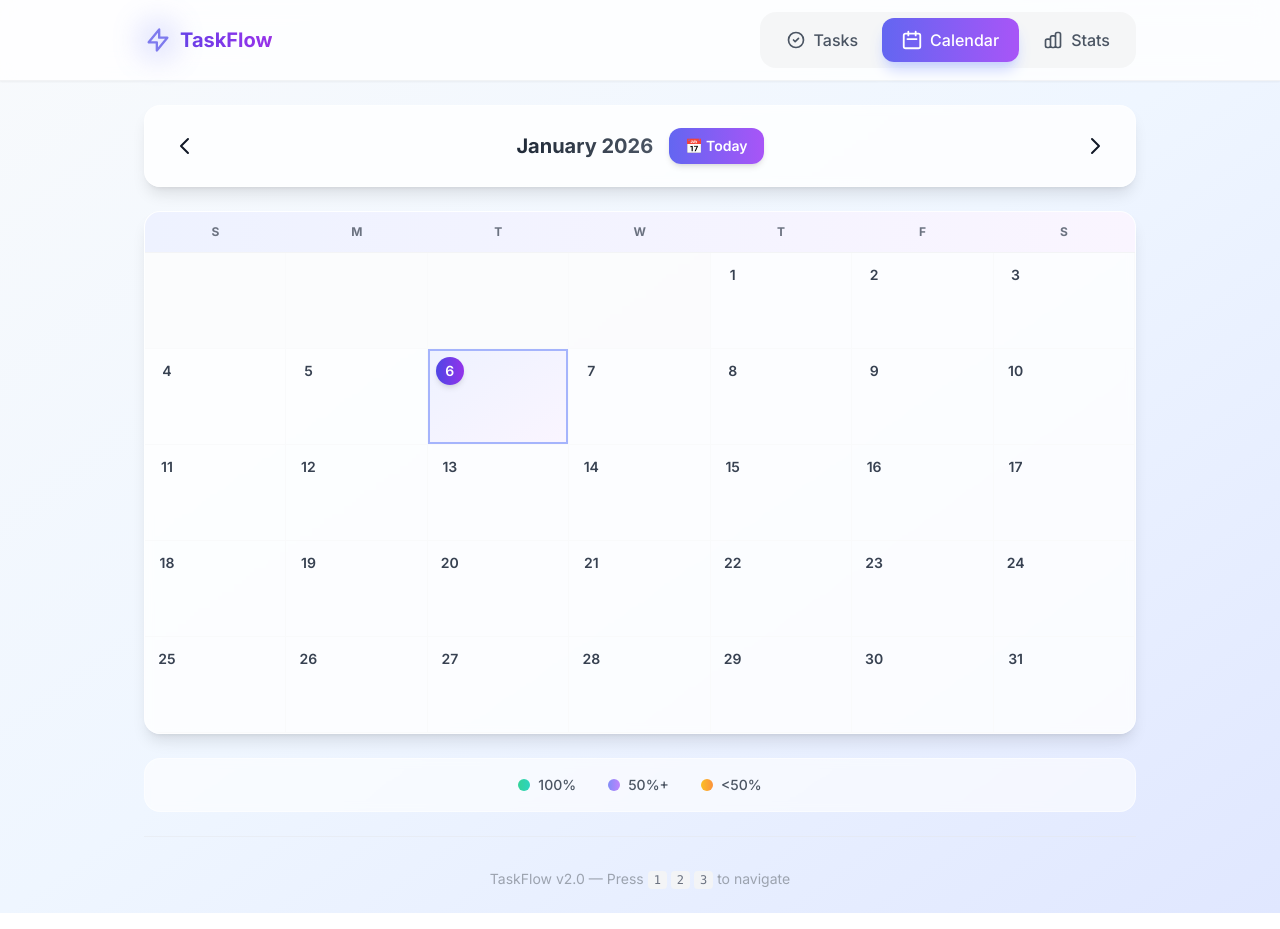
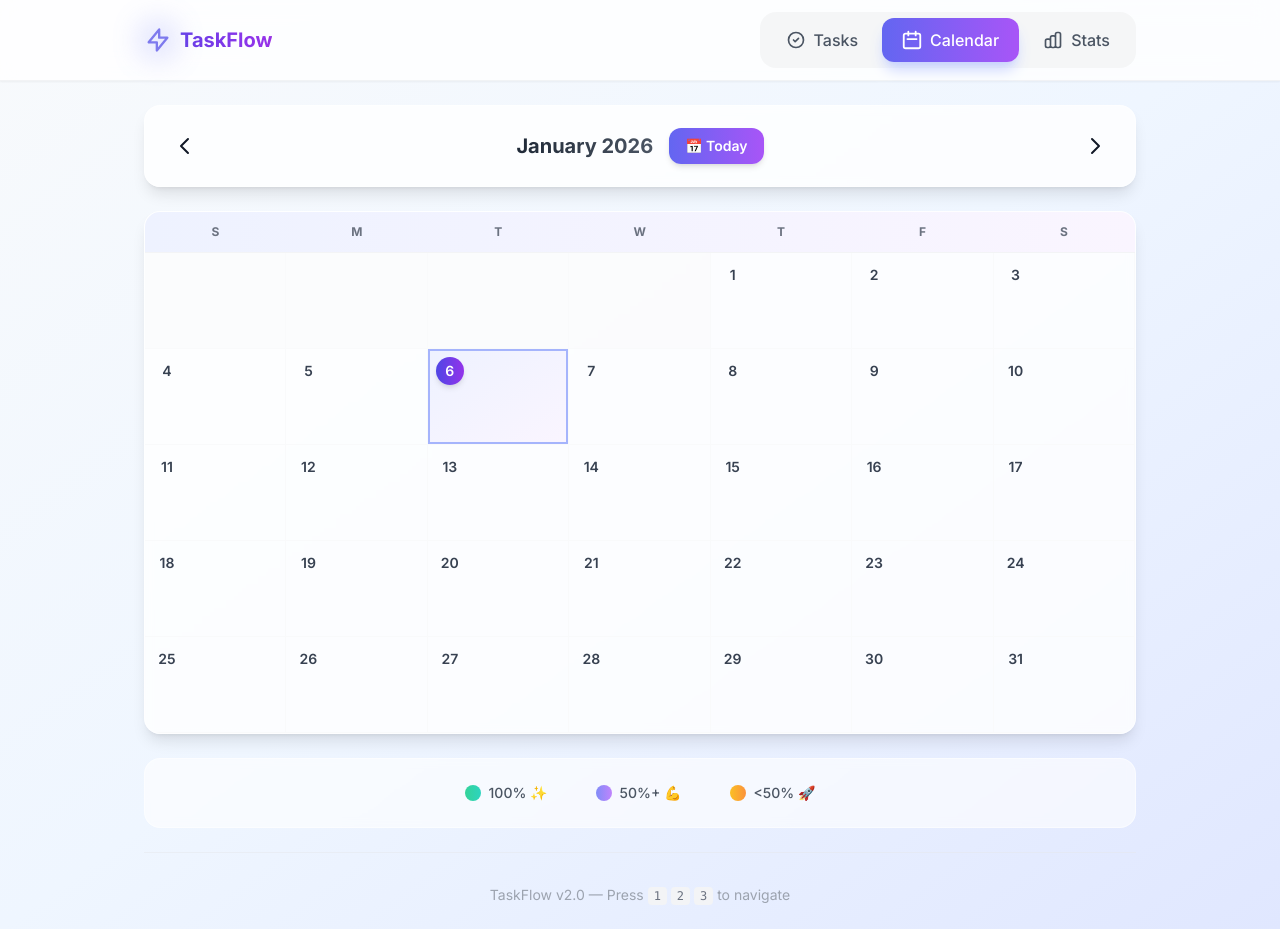
Before and after one commit to Saqibnawazkhan/DailyTasks, a React (Vite) app: page / in a window 1280 px wide. Both pictures are taken after a click on the button "Calendar". Built offline with nearby package versions, Linux system fonts and the light colour scheme.

Commit message:
Change 20/50: Enhance calendar legend with hover effects and emojis

```diff
--- a/src/pages/CalendarView.tsx
+++ b/src/pages/CalendarView.tsx
@@ -178,18 +178,18 @@ export function CalendarView({ tasks, onSelectDate }: CalendarViewProps) {
 
       {/* Legend */}
       <div className="bg-white/60 backdrop-blur-sm py-4 px-6 rounded-2xl border border-white/50">
-        <div className="flex justify-center gap-8 text-sm">
-          <div className="flex items-center gap-2">
-            <div className="w-3 h-3 bg-gradient-to-r from-emerald-400 to-teal-400 rounded-full"></div>
-            <span className="text-gray-600 font-medium">100%</span>
+        <div className="flex justify-center gap-6 text-sm">
+          <div className="flex items-center gap-2 px-3 py-2 rounded-xl hover:bg-emerald-50 transition-all duration-300 cursor-default group">
+            <div className="w-4 h-4 bg-gradient-to-r from-emerald-400 to-teal-400 rounded-full group-hover:scale-125 transition-transform"></div>
+            <span className="text-gray-600 font-medium group-hover:text-emerald-600 transition-colors">100% ✨</span>
           </div>
-          <div className="flex items-center gap-2">
-            <div className="w-3 h-3 bg-gradient-to-r from-indigo-400 to-purple-400 rounded-full"></div>
-            <span className="text-gray-600 font-medium">50%+</span>
+          <div className="flex items-center gap-2 px-3 py-2 rounded-xl hover:bg-indigo-50 transition-all duration-300 cursor-default group">
+            <div className="w-4 h-4 bg-gradient-to-r from-indigo-400 to-purple-400 rounded-full group-hover:scale-125 transition-transform"></div>
+            <span className="text-gray-600 font-medium group-hover:text-indigo-600 transition-colors">50%+ 💪</span>
           </div>
-          <div className="flex items-center gap-2">
-            <div className="w-3 h-3 bg-gradient-to-r from-amber-400 to-orange-400 rounded-full"></div>
-            <span className="text-gray-600 font-medium">&lt;50%</span>
+          <div className="flex items-center gap-2 px-3 py-2 rounded-xl hover:bg-amber-50 transition-all duration-300 cursor-default group">
+            <div className="w-4 h-4 bg-gradient-to-r from-amber-400 to-orange-400 rounded-full group-hover:scale-125 transition-transform"></div>
+            <span className="text-gray-600 font-medium group-hover:text-amber-600 transition-colors">&lt;50% 🚀</span>
           </div>
         </div>
       </div>
```
